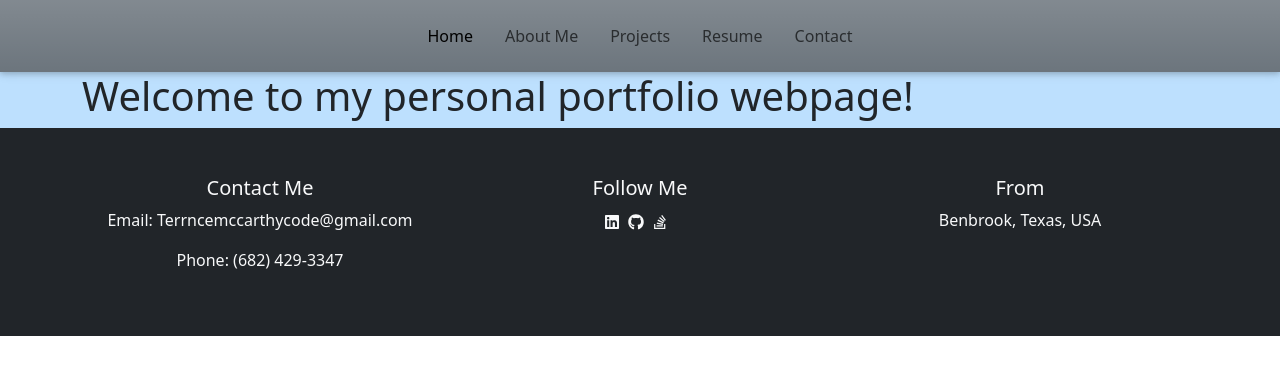
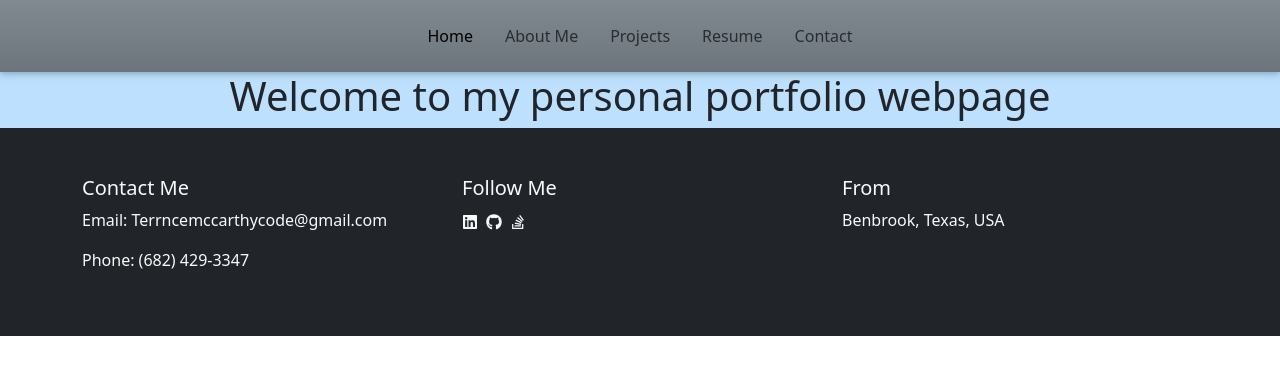
Before and after one commit to TerrenceMccarthy/reactPortfolio-, a React (Vite) app in the folder react-portfolio/: page / in a window 1280 px wide. Shown: the top 374 px of the page. Built offline with nearby package versions, Linux system fonts and the light colour scheme; a small style sheet from the web is missing.

Commit message:
added different style to home

```diff
--- a/react-portfolio/src/App.css
+++ b/react-portfolio/src/App.css
@@ -21,28 +21,28 @@
 }
 
 /* nav.css */
+/* not working */
 
 .white-text {
     color: white !important;
 }
 
-/* styles.css */
+/* footer.css */
 
+html,
 body {
+    height: 100%;
+    margin: 0;
+    padding: 0;
+}
+
+#root {
+    min-height: 100%;
     display: flex;
     flex-direction: column;
-    min-height: 100vh;
-    margin: 0;
-}
-
-.content {
-    flex: 1;
-    /* This ensures that the content area takes up remaining space */
 }
 
 .footer {
-    background-color: #f8f9fa;
-    /* Set your desired background color */
-    padding: 20px;
-    text-align: center;
+    margin-top: auto;
+    /* This pushes the footer to the bottom */
 }
--- a/react-portfolio/src/App.jsx
+++ b/react-portfolio/src/App.jsx
@@ -11,8 +11,6 @@ function App() {
 
     return (
         <>
-            {/* <Header /> */}
-
             <main style={appColor}>
                 <Header />
 
@@ -20,9 +18,6 @@ function App() {
 
                 <Footer />
             </main>
-
-            {/* <div className='content'><Footer /></div> */}
-
         </>
     );
 }
--- a/react-portfolio/src/components/Footer.jsx
+++ b/react-portfolio/src/components/Footer.jsx
@@ -6,7 +6,7 @@ import '../App.css';
 const Footer = () => {
   return (
     <footer className="bg-dark text-light py-5 footer">
-      <Container className=''>
+      <Container>
         <Row>
           <Col md={4}>
             <h5>Contact Me</h5>
--- a/react-portfolio/src/pages/Home.jsx
+++ b/react-portfolio/src/pages/Home.jsx
@@ -1,22 +1,38 @@
 import React, { useState, useEffect } from 'react';
-import { Container } from 'react-bootstrap';
-import '../App.css'; // Import your CSS file for styling
 
-const App = () => {
-  const [isSwirling, setIsSwirling] = useState(false);
+const HomePage = () => {
+  const [displayText, setDisplayText] = useState('');
 
   useEffect(() => {
-    // Trigger the swirling animation after the component mounts
-    setIsSwirling(true);
+    const originalText = 'Welcome to my personal portfolio webpage';
+    let index = 0;
+
+    const intervalId = setInterval(() => {
+      if (index <= originalText.length) {
+        setDisplayText(originalText.slice(0, index));
+        index += 1;
+      } else {
+        clearInterval(intervalId);
+      }
+    }, 100);
+
+    return () => {
+      clearInterval(intervalId);
+    };
   }, []);
 
+  const textStyle = {
+    textAlign: 'center',
+    display: 'flex',
+    justifyContent: 'center',
+    alignItems: 'center',
+  }
+
   return (
-    <div className={`app-container ${isSwirling ? 'swirl-animation' : ''}`}>
-      <Container>
-        <h1>Welcome to my personal portfolio webpage!</h1>
-      </Container>
+    <div style={textStyle}>
+      <h1>{displayText}</h1>
     </div>
   );
 };
 
-export default App;
+export default HomePage;
--- a/react-portfolio/src/pages/Resume.jsx
+++ b/react-portfolio/src/pages/Resume.jsx
@@ -62,8 +62,8 @@ const Resume = () => {
           <Card style={appColor}>
             <Card.Body>
               <h5>Education</h5>
-              <p>Associate degree from TCC - FIND EXACT YEAR</p>
-              <p>Started Computer Science degree classes from UTA - FIND EXACT YEAR</p>
+              <p>Associate degree from TCC - 2021</p>
+              <p>Started Computer Science degree classes from UTA - Last attended in 2023</p>
               <p>Enrolled in SMU Full Stack coding bootcamp - Current</p>
             </Card.Body>
           </Card>
@@ -75,7 +75,7 @@ const Resume = () => {
           <Card style={appColor}>
             <Card.Body>
               <h5>Experience</h5>
-              <p>No current IT work experience but multiple depolyed applications on Github</p>
+              <p>No current IT work experience but have multiple depolyed applications on Github</p>
             </Card.Body>
           </Card>
         </Col>
```
